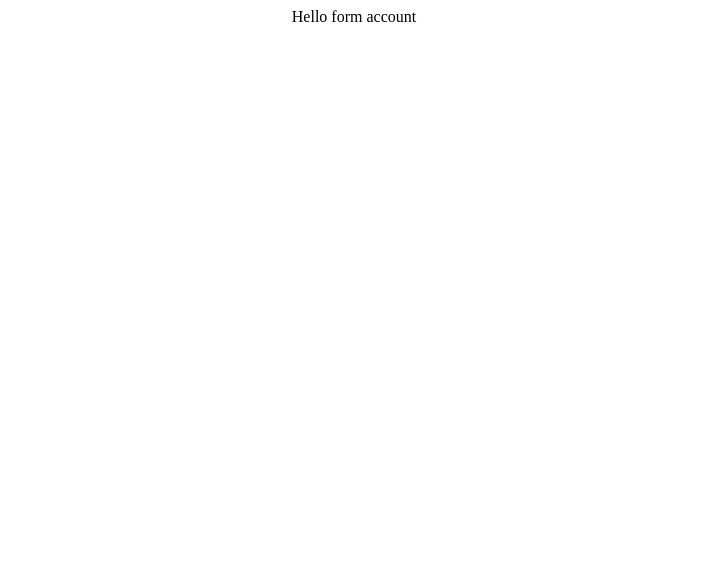
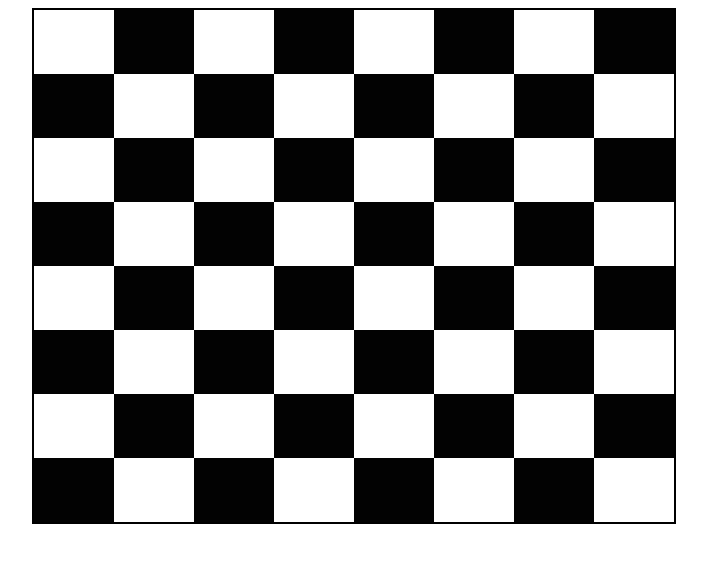
Before and after one commit to rohitd4007/e-cource-app, a React (Create React App) app: page / in a window 1280 px wide. Shown: the top 562 px of the page, without its empty margins (286-993 px from the left). Built offline with nearby package versions, Linux system fonts and the light colour scheme.

Commit message:
added chess view

```diff
--- a/package.json
+++ b/package.json
@@ -10,6 +10,7 @@
         "react": "^17.0.2",
         "react-dom": "^17.0.2",
         "react-ga": "^3.3.0",
+        "react-redux": "^7.2.4",
         "react-router-dom": "^5.2.0",
         "react-scripts": "4.0.3",
         "web-vitals": "^1.1.2"
--- a/src/App.css
+++ b/src/App.css
@@ -1,5 +1,6 @@
 .App {
     text-align: center;
+    margin: auto;
 }
 
 .App-logo {
--- a/src/App.js
+++ b/src/App.js
@@ -14,7 +14,7 @@ const logPageView = () => {
 function App() {
   return (
     <div className="App">
-      <Router onUpdate={logPageView} basename={process.env.PUBLIC_URL}>
+      <Router onUpdate={logPageView}>
         <Route exact path={process.env.PUBLIC_URL + "/"} component={account} />
         <Route
           path={process.env.PUBLIC_URL + "/dash-board"}
--- a/src/Components/Account.js
+++ b/src/Components/Account.js
@@ -1,5 +1,111 @@
+import "./account.css";
 function Account() {
-  return <div className="account">Hello form account</div>;
+  return (
+    <div class="chessboard">
+      <div class="row">
+        <div class="white-box"></div>
+        <div class="black-box"></div>
+        <div class="white-box"></div>
+        <div class="black-box"></div>
+        <div class="white-box"></div>
+        <div class="black-box"></div>
+        <div class="white-box"></div>
+        <div class="black-box"></div>
+      </div>
+
+      <div class="row">
+        <div class="black-box"></div>
+        <div class="white-box"></div>
+        <div class="black-box"></div>
+        <div class="white-box"></div>
+        <div class="black-box"></div>
+        <div class="white-box"></div>
+        <div class="black-box"></div>
+        <div class="white-box"></div>
+      </div>
+
+      <div class="row">
+        <div class="white-box"></div>
+        <div class="black-box"></div>
+        <div class="white-box"></div>
+        <div class="black-box"></div>
+        <div class="white-box"></div>
+        <div class="black-box"></div>
+        <div class="white-box"></div>
+        <div class="black-box"></div>
+      </div>
+
+      <div class="row">
+        <div class="black-box"></div>
+        <div class="white-box"></div>
+        <div class="black-box"></div>
+        <div class="white-box"></div>
+        <div class="black-box"></div>
+        <div class="white-box"></div>
+        <div class="black-box"></div>
+        <div class="white-box"></div>
+      </div>
+
+      <div class="row">
+        <div class="white-box"></div>
+        <div class="black-box"></div>
+        <div class="white-box"></div>
+        <div class="black-box"></div>
+        <div class="white-box"></div>
+        <div class="black-box"></div>
+        <div class="white-box"></div>
+        <div class="black-box"></div>
+      </div>
+
+      <div class="row">
+        <div class="black-box"></div>
+        <div class="white-box"></div>
+        <div class="black-box"></div>
+        <div class="white-box"></div>
+        <div class="black-box"></div>
+        <div class="white-box"></div>
+        <div class="black-box"></div>
+        <div class="white-box"></div>
+      </div>
+
+      <div class="row">
+        <div class="white-box"></div>
+        <div class="black-box"></div>
+        <div class="white-box"></div>
+        <div class="black-box"></div>
+        <div class="white-box"></div>
+        <div class="black-box"></div>
+        <div class="white-box"></div>
+        <div class="black-box"></div>
+      </div>
+
+      <div class="row">
+        <div class="black-box"></div>
+        <div class="white-box"></div>
+        <div class="black-box"></div>
+        <div class="white-box"></div>
+        <div class="black-box"></div>
+        <div class="white-box"></div>
+        <div class="black-box"></div>
+        <div class="white-box"></div>
+      </div>
+    </div>
+  );
 }
 
+const Row = () => {
+  return (
+    <div className="row">
+      <div className="box"></div>
+      <div className="box"></div>
+      <div className="box"></div>
+      <div className="box"></div>
+      <div className="box"></div>
+      <div className="box"></div>
+      <div className="box"></div>
+      <div className="box"></div>
+    </div>
+  );
+};
+
 export default Account;
--- /dev/null
+++ b/src/Components/account.css
@@ -0,0 +1,48 @@
+.chessboard {
+    border: 2px solid black;
+    /* box-sizing: content-box; */
+    display: flex;
+    flex-direction: column;
+    height: 40vw;
+    margin: 0 auto;
+    width: 50vw;
+}
+
+.chessboard {
+    cursor: pointer;
+}
+
+.row {
+    display: flex;
+    flex: 1;
+    flex-direction: row;
+}
+
+.white-box {
+    background-color: white;
+    flex: 1;
+}
+
+.black-box {
+    background-color: #020202;
+    flex: 1;
+}
+
+@media screen and (max-width: 520px) {
+    .chessboard {
+        margin: 0;
+        width: 100%;
+        height: auto;
+        min-height: 600px;
+    }
+}
+
+@media screen and (max-height: 550px) {
+    .chessboard {
+        margin: 0;
+        width: 100%;
+        height: auto;
+        min-height: 400px;
+        max-height: auto;
+    }
+}
```
Also changed, not shown: 1 other file (tests, documents, lock files or other folders). Lines whose indentation alone changed are shown as unchanged.
